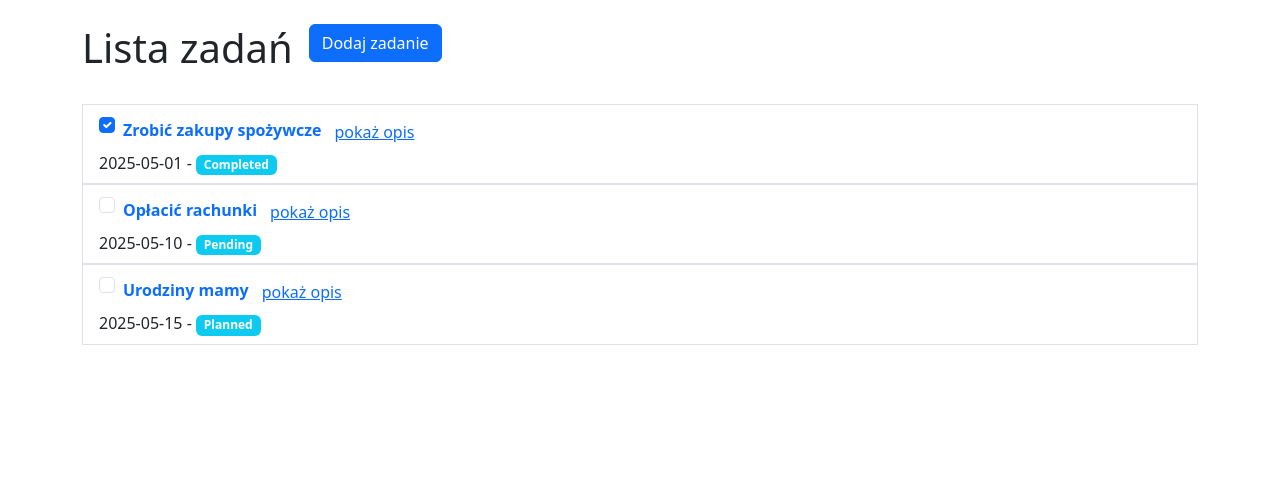
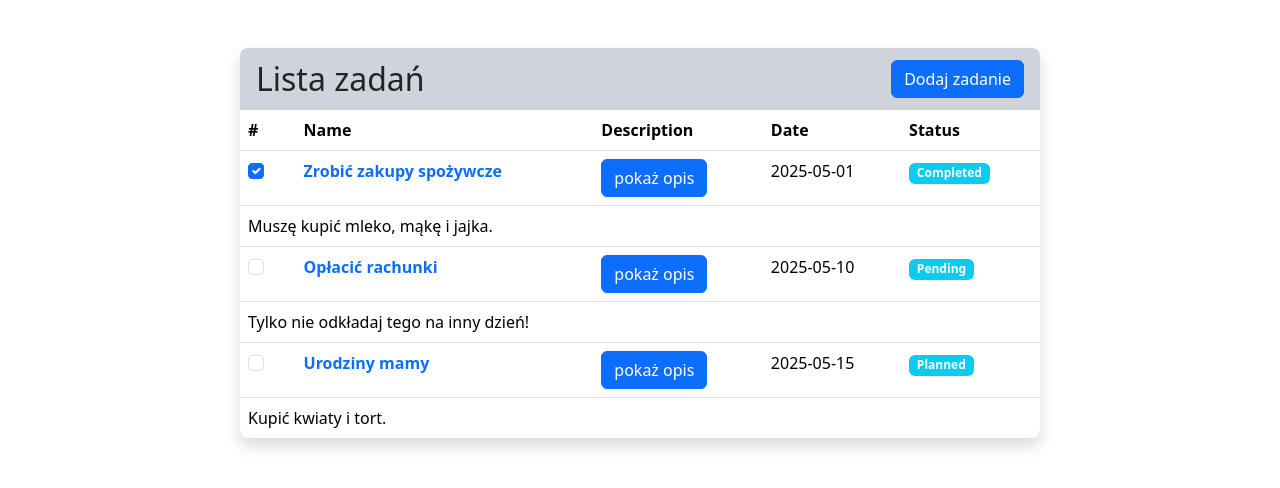
Before and after one commit to Bklzn/angular-simple-todo, an Angular app: page / in a window 1280 px wide. Shown: the top 488 px of the page. Built offline with nearby package versions, Linux system fonts and the light colour scheme.

Commit message:
add some styles

```diff
--- a/src/app/app.component.html
+++ b/src/app/app.component.html
@@ -1,11 +1,36 @@
-<div class="container">
-  <div class="d-flex my-4">
-    <h1>Lista zadań</h1>
+<div class="container bg-dark-subtle rounded-3 shadow p-0 pt-2 mt-5">
+  <div class="d-flex justify-content-between p-3 py-1">
+    <h1 class="fs-2">Lista zadań</h1>
     <app-todo-add-form></app-todo-add-form>
   </div>
-  <ul class="list-group">
-    @for (task of tasks; track $index) {
-    <app-todo-item [task]="task"></app-todo-item>
-    }
-  </ul>
+  <table class="table rounded-3 m-0">
+    <thead>
+      <tr>
+        <th scope="col">#</th>
+        <th scope="col">Name</th>
+        <th scope="col">Description</th>
+        <th scope="col">Date</th>
+        <th scope="col">Status</th>
+        <!-- <th scope="col">Other</th> -->
+      </tr>
+    </thead>
+    <tbody>
+      @for (task of tasks; track $index) {
+      <tr
+        app-todo-item
+        [task]="task"
+        [index]="$index"
+        class="item p-2 px-3 bg-white"
+        [ngClass]="[task.status.toLowerCase()]"
+      ></tr>
+      <tr>
+        <td colspan="5" class="p-0">
+          <div class="p-2" [id]="'task' + $index">
+            {{ task.description }}
+          </div>
+        </td>
+      </tr>
+      }
+    </tbody>
+  </table>
 </div>
--- a/src/app/app.component.scss
+++ b/src/app/app.component.scss
@@ -0,0 +1,3 @@
+.container {
+  max-width: 800px;
+}
--- a/src/app/components/todo-add-form/todo-add-form.component.html
+++ b/src/app/components/todo-add-form/todo-add-form.component.html
@@ -1,4 +1,4 @@
-<button class="btn btn-primary mx-3" (click)="openModal()">
+<button class="btn btn-primary m-auto" (click)="openModal()">
   Dodaj zadanie
 </button>
 <div
@@ -12,7 +12,7 @@
   <div class="modal-dialog">
     <div class="modal-content">
       <form [formGroup]="todoForm" (submit)="submitAddForm()">
-        <div class="modal-header">
+        <div class="modal-header bg-dark-subtle">
           <h1 class="modal-title fs-5" id="addTotoFormLabel">Dodaj zadanie</h1>
           <button
             type="button"
@@ -88,7 +88,7 @@
             </div>
           </div>
         </div>
-        <div class="modal-footer">
+        <div class="modal-footer bg-dark-subtle">
           <button
             type="button"
             class="btn btn-secondary"
--- a/src/app/components/todo-item/todo-item.component.html
+++ b/src/app/components/todo-item/todo-item.component.html
@@ -1,19 +1,22 @@
-<li class="list-group-item d-block">
-  <div class="item" [ngClass]="{ completed: task().status === 'Completed' }">
+<td>
   <input
     type="checkbox"
     class="form-check-input me-2"
     [checked]="task().status === 'Completed'"
     (change)="toggleCompleted(task())"
   />
-    <b class="text-primary">{{ task().name }}</b>
-    <button class="btn btn-link" (click)="toggleDescription()">
-      pokaż opis
-    </button>
-    <br />
-    {{ task().date }} - <span class="badge bg-info">{{ task().status }}</span>
+</td>
+<td>
+  <b class="text-primary w-25">{{ task().name }}</b>
+</td>
+<td>
+  <button class="btn btn-primary m-auto">pokaż opis</button>
+</td>
+<td>{{ task().date }}</td>
+<td style="min-width: 100px">
+  <span class="badge bg-info">{{ task().status }}</span>
+</td>
+<!-- <button class="btn btn-link" (click)="toggleDescription()">pokaż opis</button>
 @if (descVisible) {
 <p>{{ task().description }}</p>
-    }
-  </div>
-</li>
+} -->
--- a/src/app/components/todo-item/todo-item.component.ts
+++ b/src/app/components/todo-item/todo-item.component.ts
@@ -1,20 +1,25 @@
-import { NgClass } from '@angular/common';
-import { Component, input } from '@angular/core';
+import {
+  AfterViewInit,
+  Component,
+  ElementRef,
+  EventEmitter,
+  input,
+  Output,
+  signal,
+  ViewChild,
+} from '@angular/core';
 import { Todo } from '../../model/todo.type';
+import { Collapse } from 'bootstrap';
 
 @Component({
-  selector: 'app-todo-item',
-  imports: [NgClass],
+  selector: '[app-todo-item]',
+  imports: [],
   templateUrl: './todo-item.component.html',
   styleUrl: './todo-item.component.scss',
 })
 export class TodoItemComponent {
   task = input.required<Todo>();
-  descVisible: boolean = false;
-
-  toggleDescription() {
-    this.descVisible = !this.descVisible;
-  }
+  index = input.required<number>();
 
   toggleCompleted(task: any) {
     task.status = task.status === 'Completed' ? 'Planned' : 'Completed';
--- a/src/styles.scss
+++ b/src/styles.scss
@@ -1 +1,17 @@
-/* You can add global styles to this file, and also import other style files */
+table {
+  tbody {
+    tr {
+      &:last-child {
+        td {
+          border-bottom: none !important;
+          &:nth-child(1) {
+            border-bottom-left-radius: var(--bs-border-radius-lg) !important;
+          }
+          &:last-child {
+            border-bottom-right-radius: var(--bs-border-radius-lg) !important;
+          }
+        }
+      }
+    }
+  }
+}
```
Also changed, not shown: src/app/app.component.ts (+11 -2 lines). Lines whose indentation alone changed are shown as unchanged.
